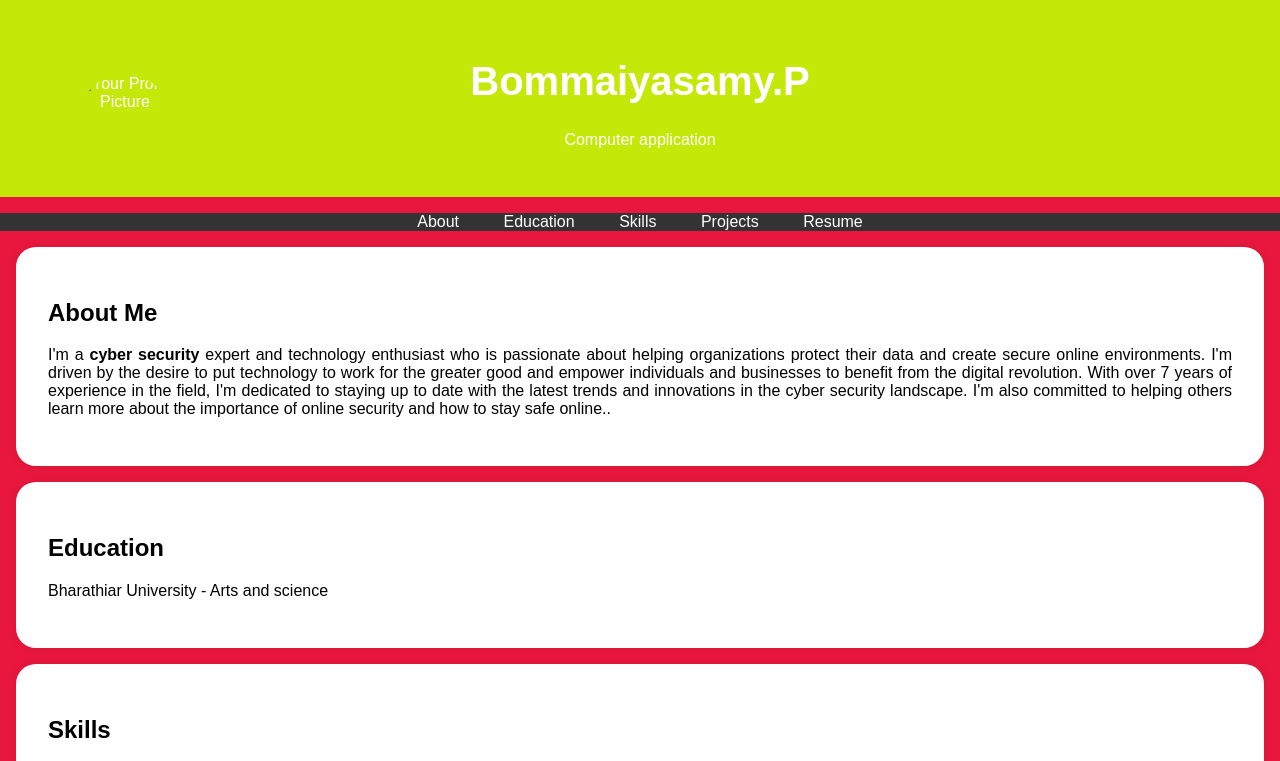
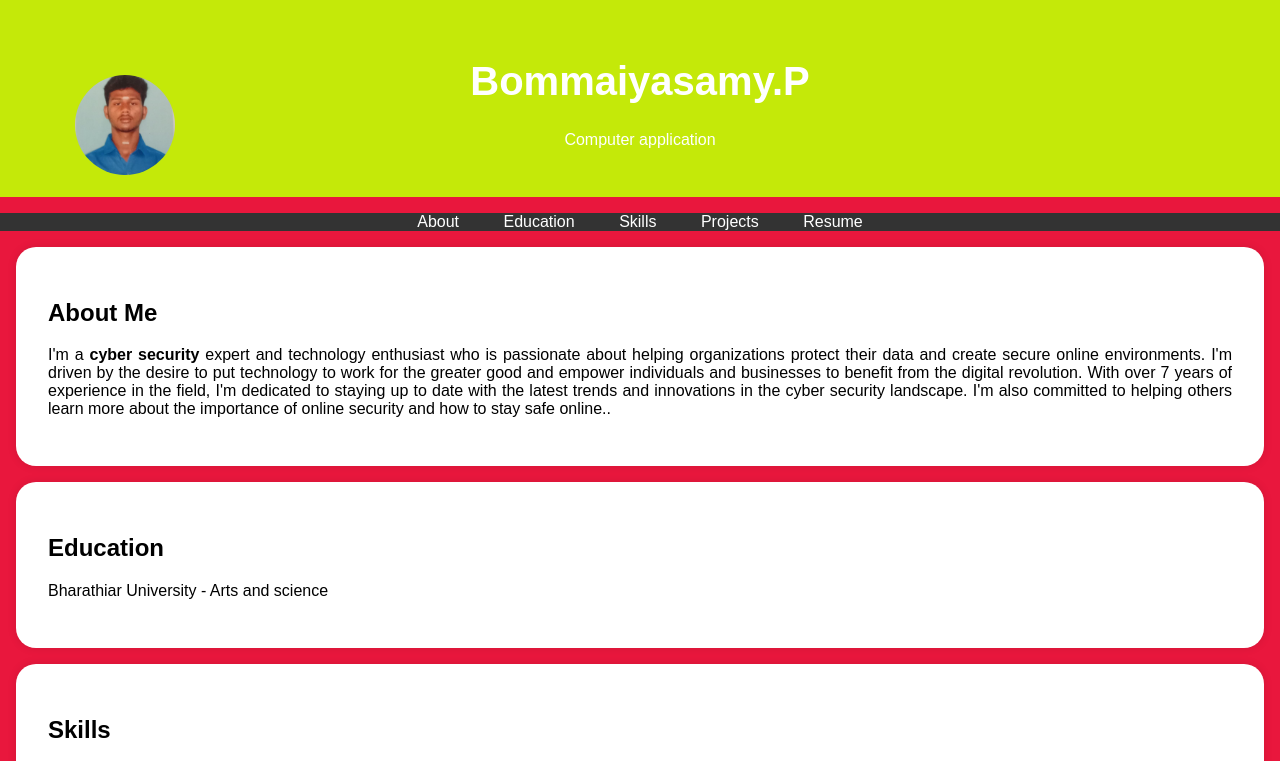
Before and after one commit to bommai02/Digital-portfolio, a plain HTML site: page index.html in a window 1280 px wide. Shown: the top 761 px of the page. Drawn offline with Linux system fonts and the light colour scheme.

Commit message:
Update index.html

```diff
--- a/index.html
+++ b/index.html
@@ -95,7 +95,7 @@
     <header>
         <div class="header-content">
             <!-- Add your profile picture here -->
-            <img src="bommai.jpg" alt="Your Profile Picture" class="profile-picture">
+            <img src="bommaiyasamy.jpg" alt="Your Profile Picture" class="profile-picture">
             <h1>Bommaiyasamy.P</h1>
             <p>Computer application</p>
         </div>
```
